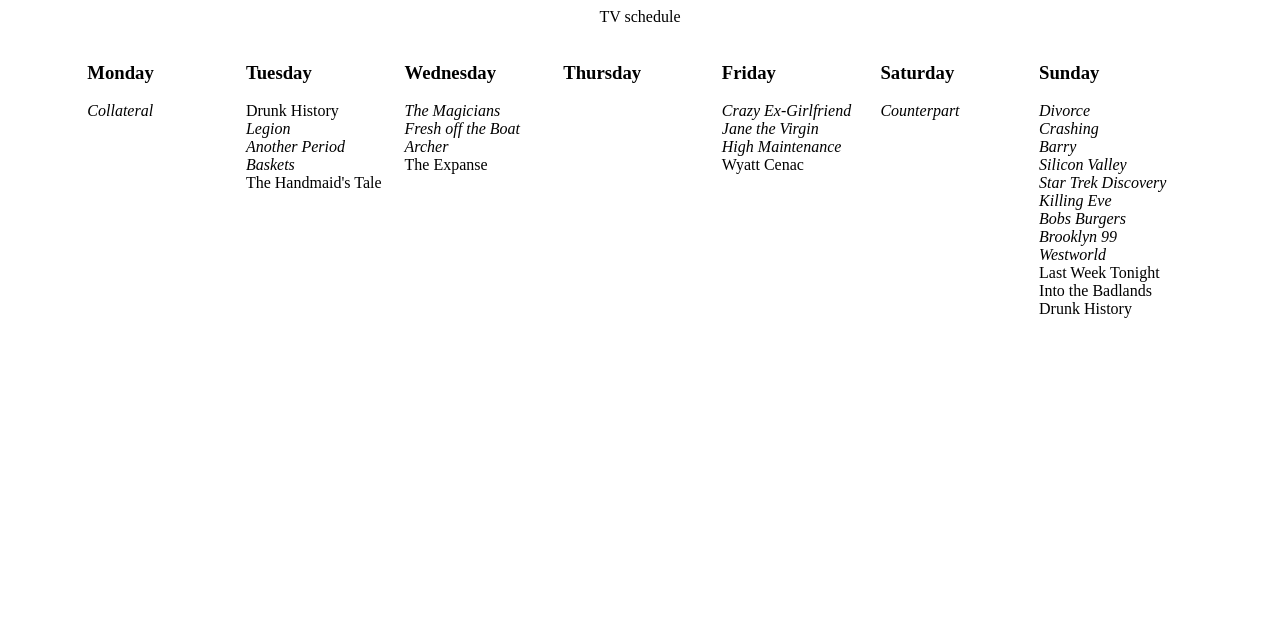
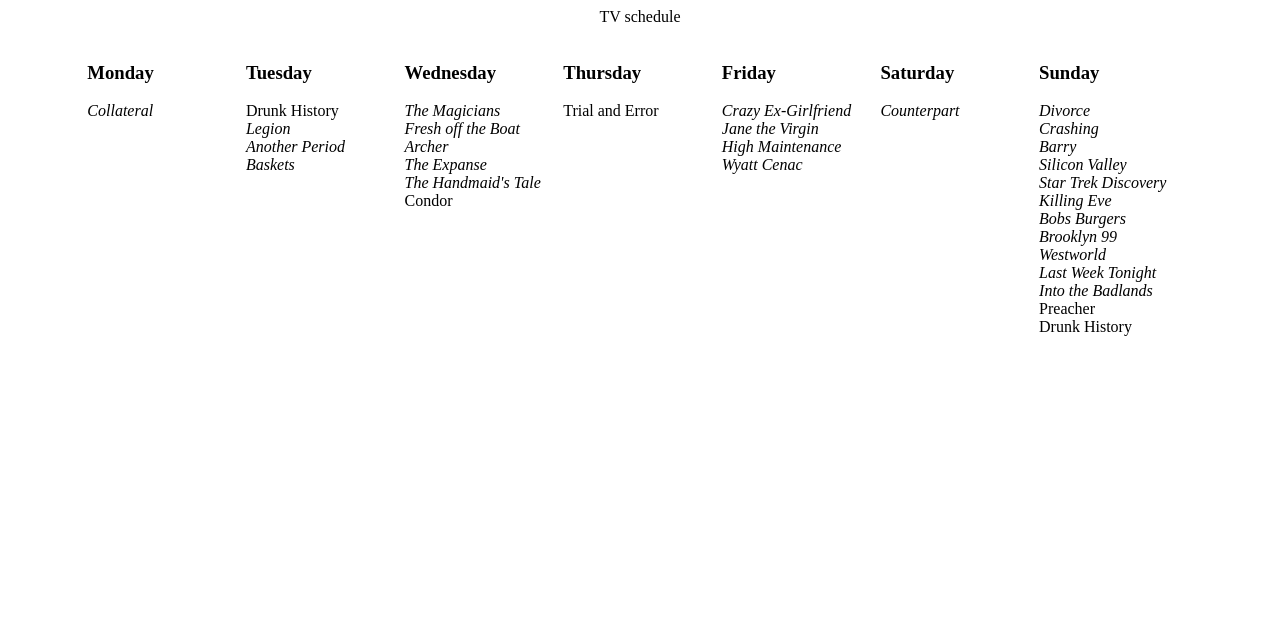
Before and after one commit to StevenWoo/flaskplaytime, a Flask app: page /tv/schedule in a window 1280 px wide. Shown: the top 642 px of the page. Run offline with Flask 2, Linux system fonts and the light colour scheme.

Commit message:
update tv schedule

```diff
--- a/templates/tv_schedule.html
+++ b/templates/tv_schedule.html
@@ -57,29 +57,34 @@
         <i>Legion<br/>
         Another Period<br />
         Baskets</i><br />
-        The Handmaid's Tale<br />
+
       </div>
       <div class="day3">
        <h3> Wednesday</h3>
       <i>The Magicians<br />
         Fresh off the Boat<br />
        Archer<br />
-       </i>
-       The Expanse<br />
+        The Expanse<br />
+
+        The Handmaid's Tale<br />
+      </i>
+      Condor<br />
       </div>
 
       <div class="day4">
 
         <h3>Thursday</h3>
+        Trial and Error<br />
       </div>
       <div class="day5">
 <h3>    Friday</h3>
 <i>
     Crazy Ex-Girlfriend<br />
     Jane the Virgin<br />
-           High Maintenance<br />
+    High Maintenance<br />
+           Wyatt Cenac<br />
            </i>
-           Wyatt Cenac<br />
+
            </div>
     <div class="day6">
       <h3> Saturday</h3>
@@ -99,9 +104,11 @@ Star Trek Discovery<br />
 Bobs Burgers<br />
     Brooklyn 99<br />
     Westworld<br />
+    Last Week Tonight<br />
+    Into the Badlands<br />
 </i>
-Last Week Tonight<br />
-Into the Badlands<br />
+Preacher<br />
+
 Drunk History<br />
     </div>
     </div>
```
